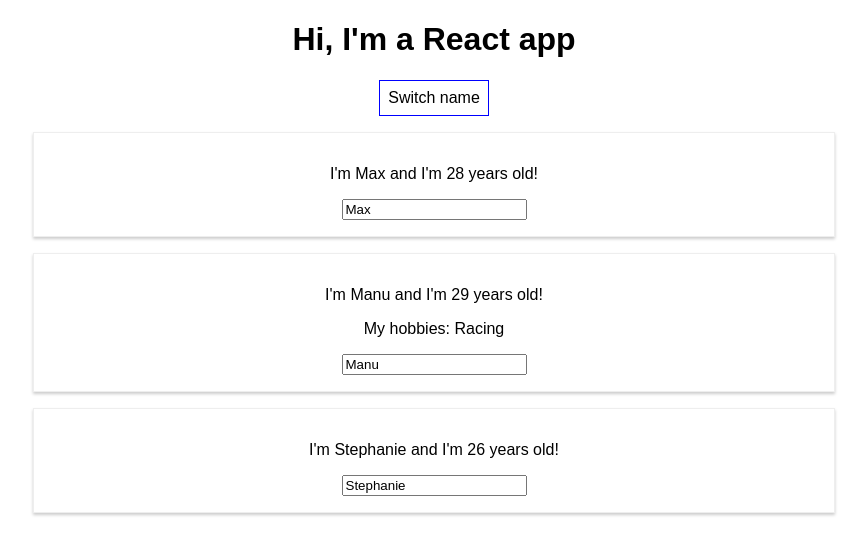
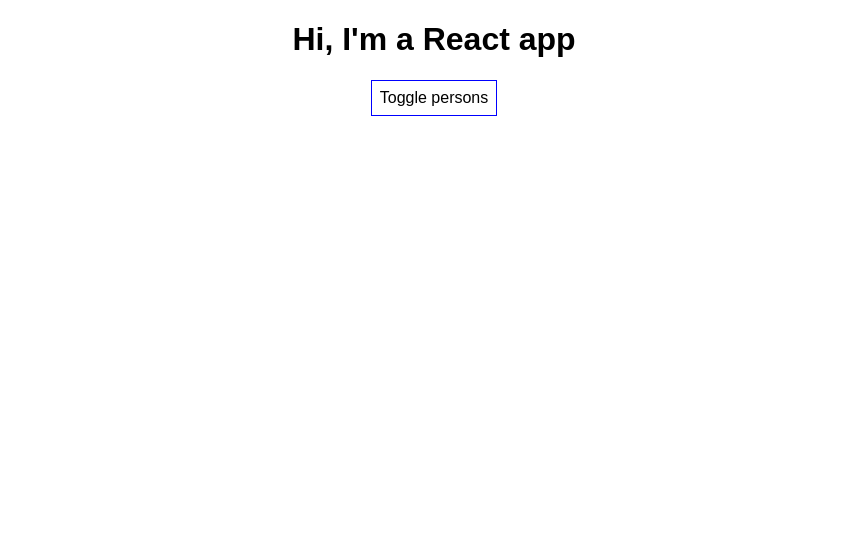
Before and after one commit to Flackus/react-complete-guide, a React (Create React App) app: page / in a window 1280 px wide. Shown: the top 554 px of the page, without its empty margins (206-1073 px from the left). Built offline with nearby package versions, Linux system fonts and the light colour scheme; the HTML template or start-up script is replaced by a standard one.

Commit message:
61. Wrap Up

```diff
--- a/src/App.js
+++ b/src/App.js
@@ -6,56 +6,47 @@
     state = {
         persons: [
             {
+                id: 1,
                 name: 'Max',
                 age: 28
             },
             {
+                id: 2,
                 name: 'Manu',
                 age: 29
             },
             {
+                id: 3,
                 name: 'Stephanie',
                 age: 26
             }
-        ]
+        ],
+        showPersons: false
     }
 
-    switchNameHandler = (newName) => {
-        this.setState({
-            persons: [
-                {
-                    name: newName,
-                    age: 28
-                },
-                {
-                    name: 'Manu',
-                    age: 29
-                },
-                {
-                    name: 'Stephanie',
-                    age: 27
-                }
-            ]
-        });
+    deletePersonHandler = (personIndex) => {
+        const persons = [...this.state.persons];
+        persons.splice(personIndex, 1);
+        this.setState({persons});
     }
 
-    nameChangedHandler = (event) => {
-        this.setState({
-            persons: [
-                {
-                    name: 'Max',
-                    age: 28
-                },
-                {
-                    name: event.target.value,
-                    age: 29
-                },
-                {
-                    name: 'Stephanie',
-                    age: 26
-                }
-            ]
-        });
+    nameChangedHandler = (event, id) => {
+        const personIndex = this.state.persons.findIndex((person) => person.id === id);
+        const person = {
+            ...this.state.persons[personIndex]
+        };
+
+        person.name = event.target.value;
+
+        const persons = [...this.state.persons];
+        persons[personIndex] = person;
+
+        this.setState({persons});
+    }
+
+    togglePersonsHandler = () => {
+        const doesShow = this.state.showPersons;
+        this.setState({showPersons: !doesShow});
     }
 
     render() {
@@ -66,21 +57,28 @@
             padding: '8px'
         };
 
+        let persons = null;
+
+        if (this.state.showPersons) {
+            persons = (
+                <div>
+                    {this.state.persons.map((person, index) => {
+                        return <Person
+                            click={() => this.deletePersonHandler(index)}
+                            name={person.name}
+                            age={person.age}
+                            key={person.id}
+                            changed={(event) => this.nameChangedHandler(event, person.id)} />
+                    })}
+                </div>
+            );
+        }
+
         return (
             <div className='App'>
                 <h1>Hi, I'm a React app</h1>
-                <button
-                    style={style}
-                    onClick={() => this.switchNameHandler('Maximilian')}
-                >Switch name</button>
-                <Person name={this.state.persons[0].name} age={this.state.persons[0].age} />
-                <Person
-                    click={this.switchNameHandler.bind(this, 'Max!')}
-                    name={this.state.persons[1].name}
-                    age={this.state.persons[1].age}
-                    changed={this.nameChangedHandler}
-                >My hobbies: Racing</Person>
-                <Person name={this.state.persons[2].name} age={this.state.persons[2].age} />
+                <button style={style} onClick={this.togglePersonsHandler}>Toggle persons</button>
+                {persons}
             </div>
         );
     }
```
